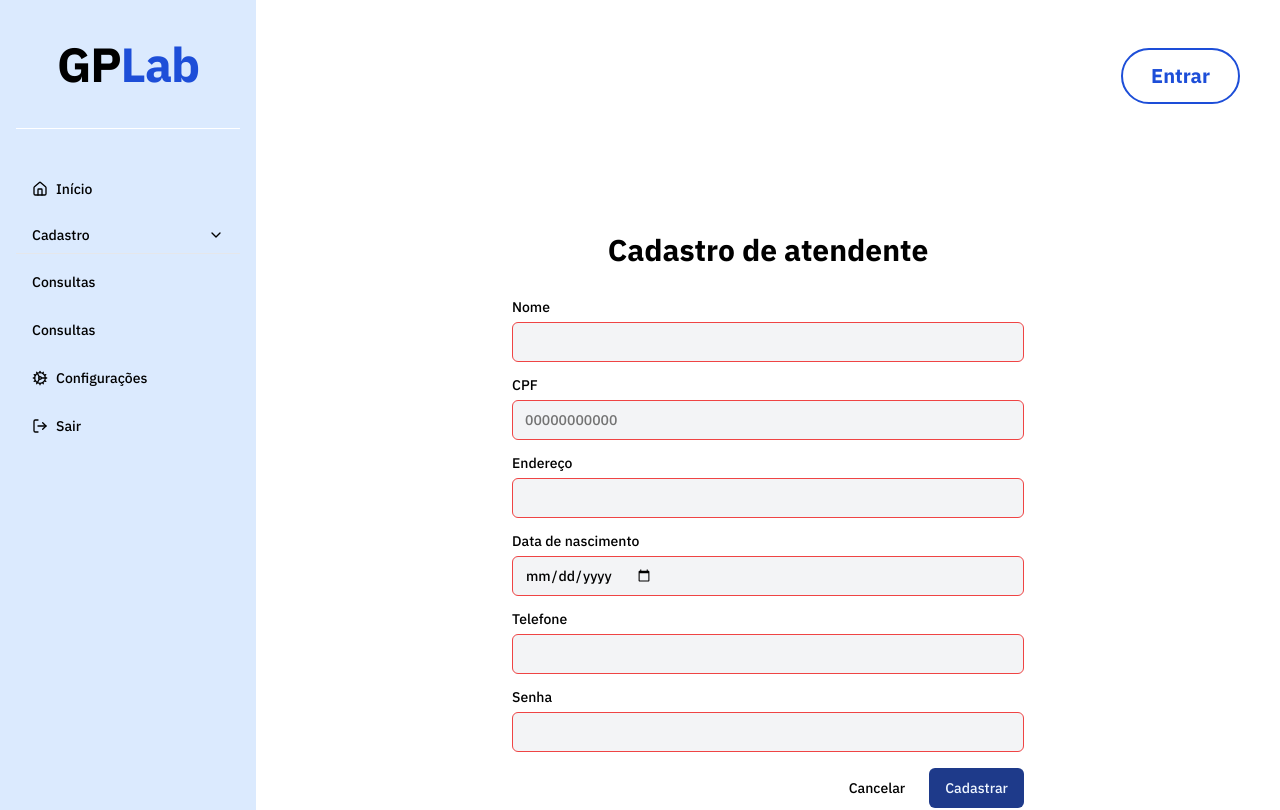
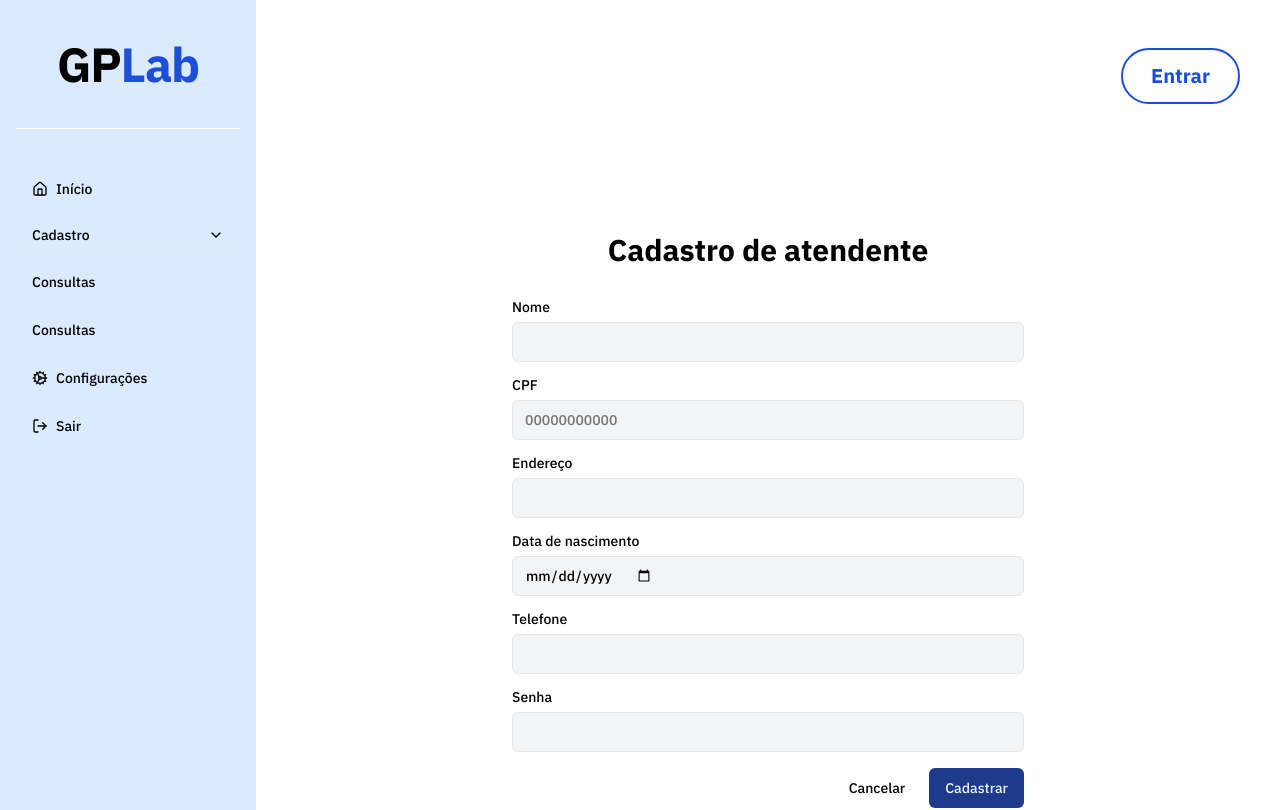
Before and after one commit to brunog2/gplab-front, a Next.js app: page /cadastro/atendente in a window 1280 px wide. Shown: the top 810 px of the page. Built offline with nearby package versions, Linux system fonts and the light colour scheme.

Commit message:
fix/ invalid border

```diff
--- a/src/ui/components/ui/input.tsx
+++ b/src/ui/components/ui/input.tsx
@@ -11,7 +11,7 @@
             <input
                 type={type}
                 className={cn(
-                    'flex h-10 w-full rounded-md border border-neutral-200 bg-white px-3 py-2 text-sm ring-offset-white file:border-0 file:bg-transparent file:text-sm file:font-medium placeholder:text-neutral-500 focus-visible:outline-none focus-visible:ring-2 focus-visible:ring-neutral-950 focus-visible:ring-offset-2 disabled:cursor-not-allowed disabled:opacity-50 dark:border-neutral-800 dark:bg-neutral-950 dark:ring-offset-neutral-950 dark:placeholder:text-neutral-400 dark:focus-visible:ring-neutral-300 invalid:border-red-500',
+                    'flex h-10 w-full rounded-md border border-neutral-200 bg-white px-3 py-2 text-sm ring-offset-white file:border-0 file:bg-transparent file:text-sm file:font-medium placeholder:text-neutral-500 focus-visible:outline-none focus-visible:ring-2 focus-visible:ring-neutral-950 focus-visible:ring-offset-2 disabled:cursor-not-allowed disabled:opacity-50 dark:border-neutral-800 dark:bg-neutral-950 dark:ring-offset-neutral-950 dark:placeholder:text-neutral-400 dark:focus-visible:ring-neutral-300 focus:invalid:border-red-500',
                     className
                 )}
                 ref={ref}
```
